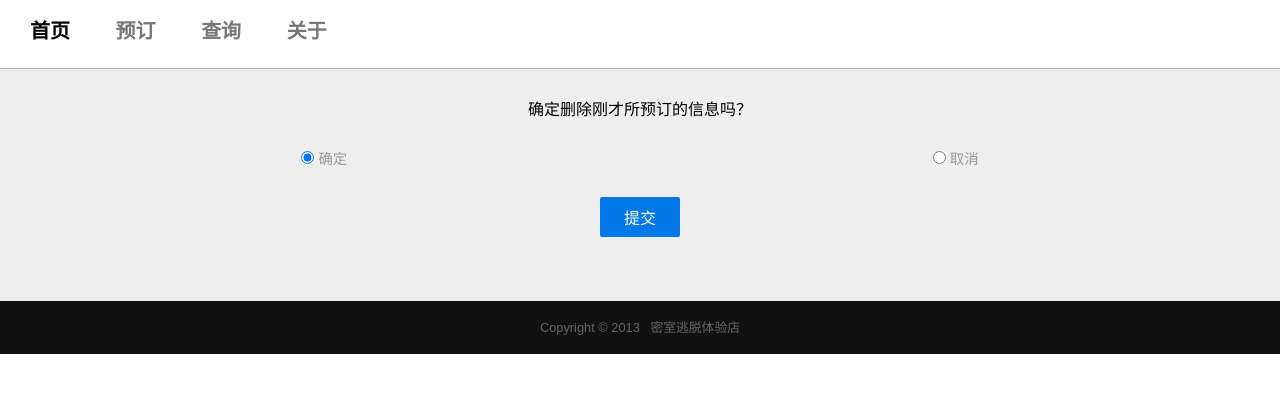
After one commit to iefan/gamenet, a Django app: page /deleteorder/ in a window 1280 px wide. The commit adds this page. Shown: the top 393 px of the page. Run offline with Django 3.2, Linux system fonts and the light colour scheme; parts of the project's set-up code (start-up, migrations or seed data) failed here and were passed over.

Commit message:
完善了用户对自已预订的删除功能

```diff
--- a/gamenet/urls.py
+++ b/gamenet/urls.py
@@ -13,6 +13,7 @@ urlpatterns = patterns(
     '',
     (r'^admin/jsi18n', i18n_javascript),
     url(r'^$', 'orderahead.views.gamedisplay'),
+    url(r'^index/$', 'orderahead.views.gamedisplay'),
     url(r'^orderahead/$', 'orderahead.views.orderahead'),
     url(r'^select/$', 'orderahead.views.selectorder'),
     url(r'^about/$', 'orderahead.views.about'),
@@ -21,6 +22,7 @@ urlpatterns = patterns(
     url(r'^order2step/$', 'orderahead.views.order2step'),
     url(r'^order3step/$', 'orderahead.views.order3step'),
     url(r'^ordersubmit/$', 'orderahead.views.ordersubmit'),
+    url(r'^deleteorder/$', 'orderahead.views.deleteorder'),
     # Examples:
     # url(r'^$', 'gamenet.views.home', name='home'),
     # url(r'^gamenet/', include('gamenet.foo.urls')),
--- /dev/null
+++ b/orderahead/templates/deleteorder.html
@@ -0,0 +1,26 @@
+{% extends "base.html" %}
+{% block title %}确定删除{% endblock %}
+
+{% block content %}
+<form class="pure-form" action="." method="post">
+  <div class="splash pure-u-1">
+    <div class="pure-u-1" align="center">
+      <p>确定删除刚才所预订的信息吗？</p>
+      <div class="pure-u-1-2">
+        <label for="option-one" class="pure-radio orderscene">
+          <input id="option-one" type="radio" name="deleteconfirm" value="yes" checked>
+          确定
+        </label>
+      </div>
+      <div class="pure-u-1-2">
+        <label for="option-two" class="pure-radio orderscene">
+          <input id="option-two" type="radio" name="deleteconfirm" value="no" >
+          取消
+        </label>
+      </div>
+    </div>
+    <p align="center"><button class="pure-button pure-button-primary" type="submit">提交</button></p>
+  </div>
+</form>
+
+{% endblock %}
--- a/orderahead/templates/ordersubmit.html
+++ b/orderahead/templates/ordersubmit.html
@@ -30,7 +30,7 @@
 <div class='pure-u-1' align='center'>
   <a class="pure-button pure-button-primary" href="#">预付定金</a>
   <a class="pure-button pure-button-primary" href="#">返回修改</a>
-  <a class="pure-button pure-button-primary" href="#">删除预订</a>
+  <a class="pure-button pure-button-primary" href="/deleteorder/">删除预订</a>
 </div>
 
 {% endblock %}
--- a/orderahead/views.py
+++ b/orderahead/views.py
@@ -33,6 +33,9 @@ def order2step(request):
     return render_to_response('order2step.html', {"form":form,"jscal_min":jscal_min, "jscal_max":jscal_max, "gameclass":gameclass})
 
 def order3step(request):
+    request.session['name']         = ''
+    request.session['phone']        = ''
+    request.session['personnums']   = ''
     form = Order3StepForm()
     gameclass   = request.session['gameclass']
     dateandtime = request.session['startdate'] + u' ' + request.session['starttime']
@@ -49,6 +52,9 @@ def order3step(request):
     return render_to_response('order3step.html', {"form":form, "gameclass":gameclass, 'dateandtime':dateandtime})
 
 def ordersubmit(request):
+    request.session["curid"] = ''
+    if request.session['name'] == "":
+        return HttpResponseRedirect('/')
     name            = request.session['name']
     phone           = request.session['phone']
     personnums      = request.session['personnums']
@@ -58,10 +64,27 @@ def ordersubmit(request):
 
     submitinfo = OrderlistModel(name=name, phone=phone, personnums=personnums, gameclass=gameclass, startdate=startdate, starttime=starttime)
     submitinfo.save()
+    request.session["curid"] = submitinfo.id
 
     tablehead = ['姓名', '电话', '人数', '预订场景', '预订日期', '预订时间']
     tableinfo = [name, phone, personnums, gameclass, startdate, starttime]
     return render_to_response('ordersubmit.html', {"tablehead":tablehead, "tableinfo":tableinfo})
+
+def deleteorder(request):
+    if request.method == "POST":
+        if request.POST['deleteconfirm'] == "yes":
+            if request.session['curid'] == "":
+                return HttpResponseRedirect('/')
+            curid = request.session['curid']
+            request.session['curid']    = ""
+            request.session['name']     = ""
+            curorder = OrderlistModel.objects.get(id=curid)
+            curorder.selfdel = True
+            curorder.save()
+            return HttpResponseRedirect('/')
+        elif request.POST['deleteconfirm'] == "no":
+            return HttpResponseRedirect('/ordersubmit/')
+    return render_to_response('deleteorder.html')
 
 def orderahead(request):
     today = datetime.date.today()
```
